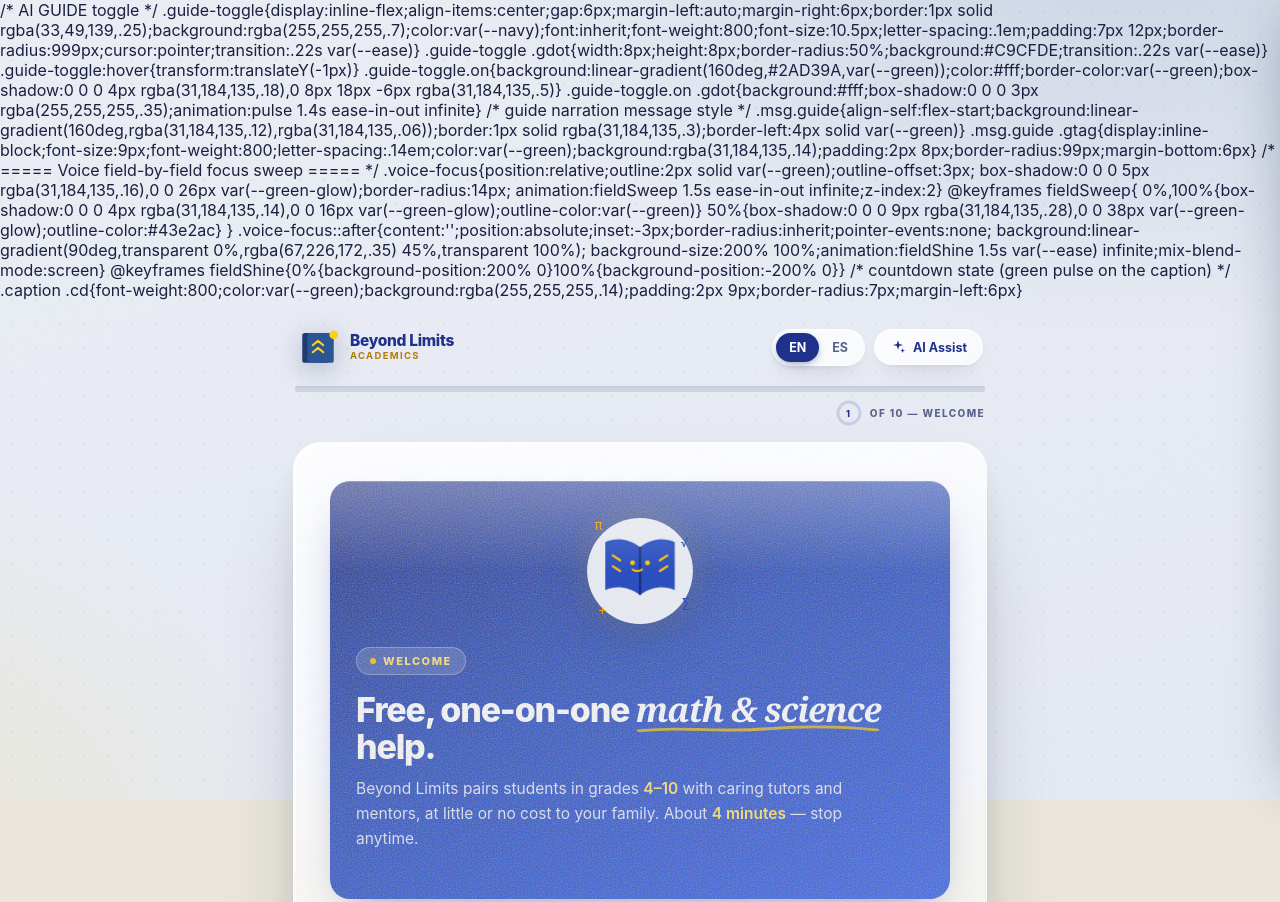
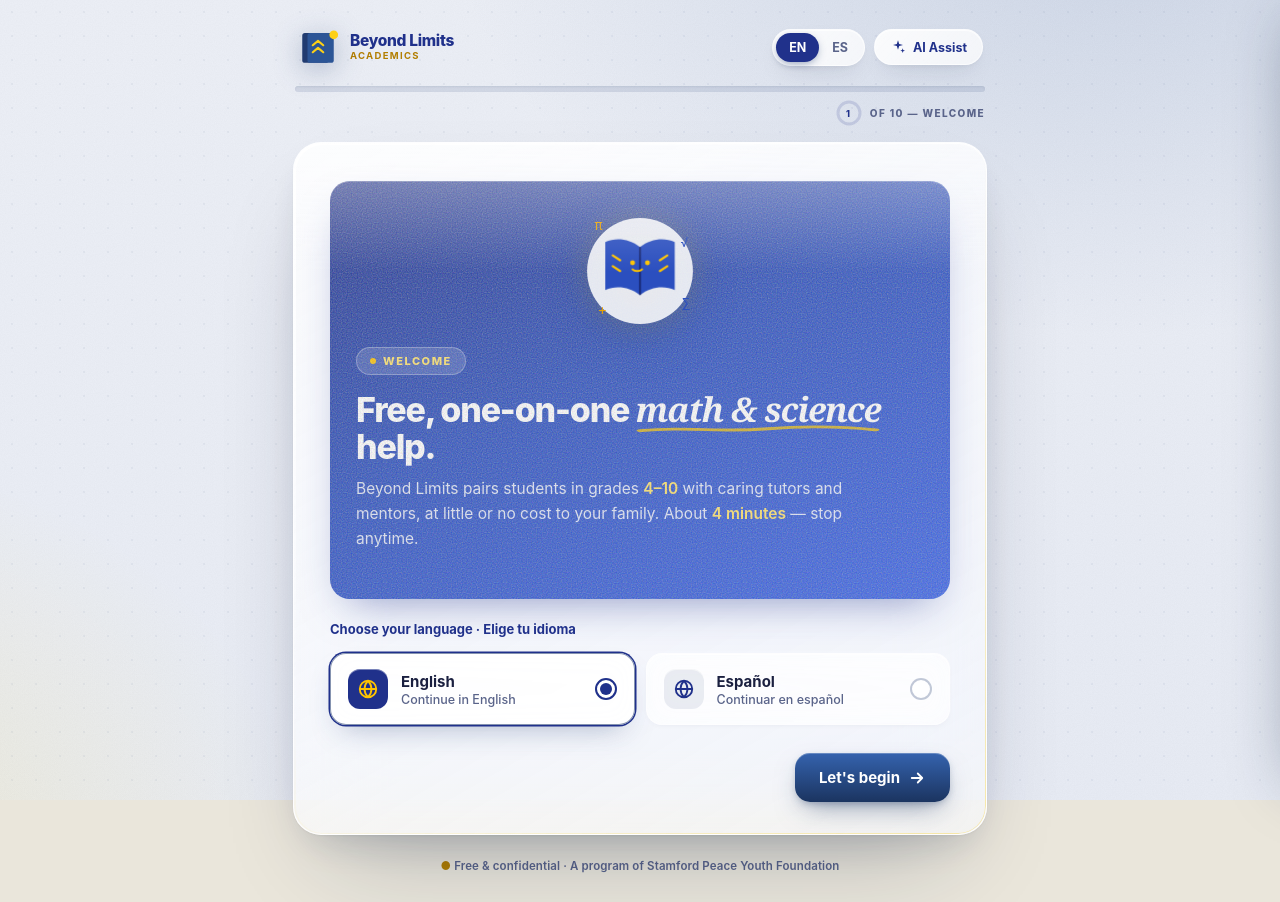
Before and after one commit to VastlyResilient/beyond-limits-enrollment, a plain HTML site: page index.html in a window 1280 px wide. Shown: the top 902 px of the page. Drawn offline with Linux system fonts and the light colour scheme.

Commit message:
Fix CSS leak: style tags duplicated, rewrap cleanly

```diff
--- a/index.html
+++ b/index.html
@@ -5,6 +5,7 @@
 <meta name="viewport" content="width=device-width, initial-scale=1.0, viewport-fit=cover">
 <title>Beyond Limits Academics — Enrollment</title>
 <style>
+
 :root{
   --navy:#20318B; --navy-2:#16246B; --navy-soft:#2B4FBF;
   --gold:#FFC400; --gold-2:#F0AC00; --gold-deep:#B27E00; --gold-soft:#FFF3C4;
@@ -344,7 +345,7 @@ p.lead b{color:var(--ink);font-weight:600}
 .heroGrad p.lead b{color:#FFE36A}
 .heroGrad .mascot{margin-bottom:14px}
 
-</style>
+
 /* AI GUIDE toggle */
 .guide-toggle{display:inline-flex;align-items:center;gap:6px;margin-left:auto;margin-right:6px;border:1px solid rgba(33,49,139,.25);background:rgba(255,255,255,.7);color:var(--navy);font:inherit;font-weight:800;font-size:10.5px;letter-spacing:.1em;padding:7px 12px;border-radius:999px;cursor:pointer;transition:.22s var(--ease)}
 .guide-toggle .gdot{width:8px;height:8px;border-radius:50%;background:#C9CFDE;transition:.22s var(--ease)}
@@ -369,7 +370,8 @@ p.lead b{color:var(--ink);font-weight:600}
 @keyframes fieldShine{0%{background-position:200% 0}100%{background-position:-200% 0}}
 /* countdown state (green pulse on the caption) */
 .caption .cd{font-weight:800;color:var(--green);background:rgba(255,255,255,.14);padding:2px 9px;border-radius:7px;margin-left:6px}
-<div class="bg"><div class="ring"></div></div>
+
+</style><div class="bg"><div class="ring"></div></div>
 
 <div class="app">
   <div class="topbar">
```
